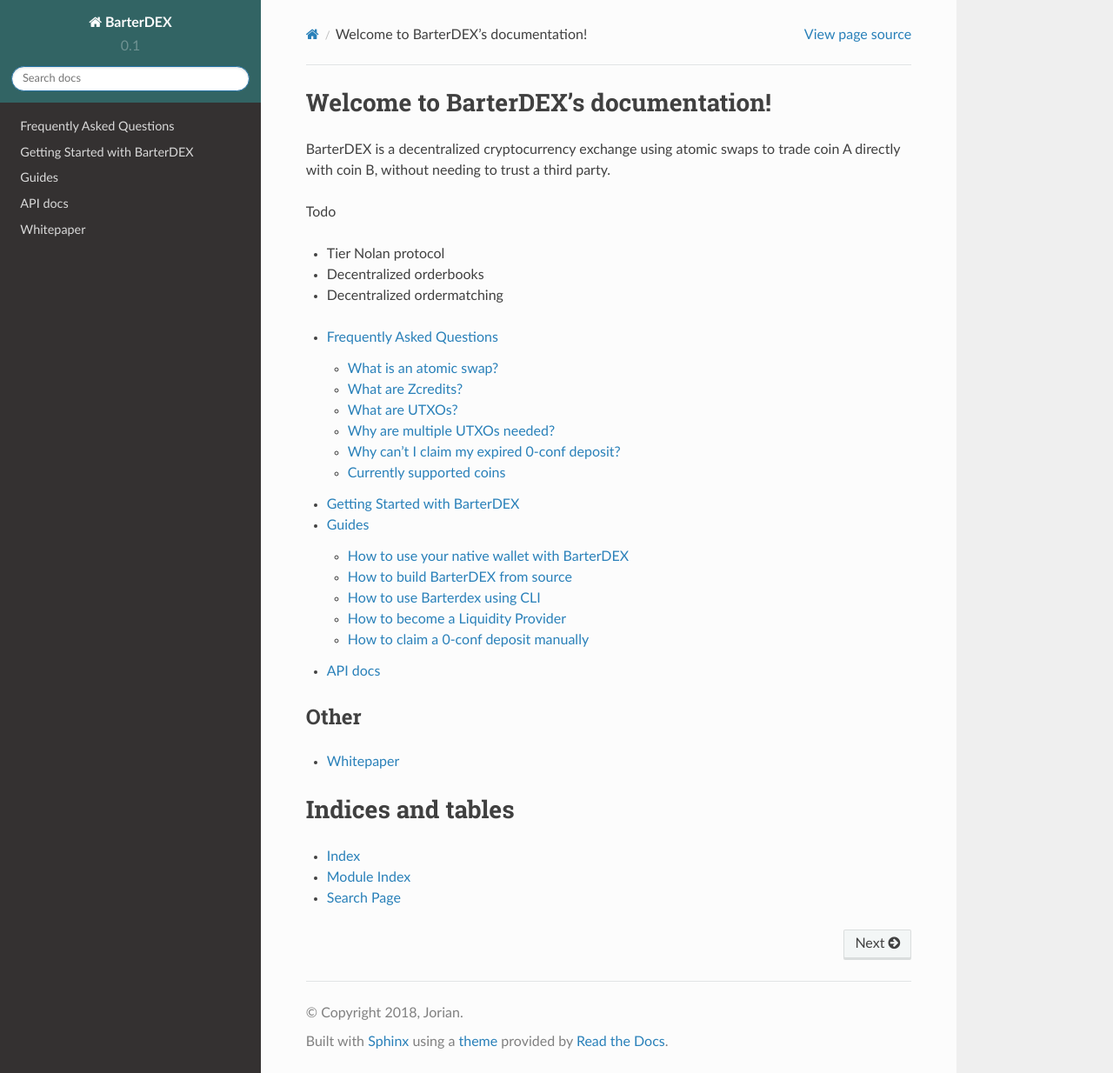
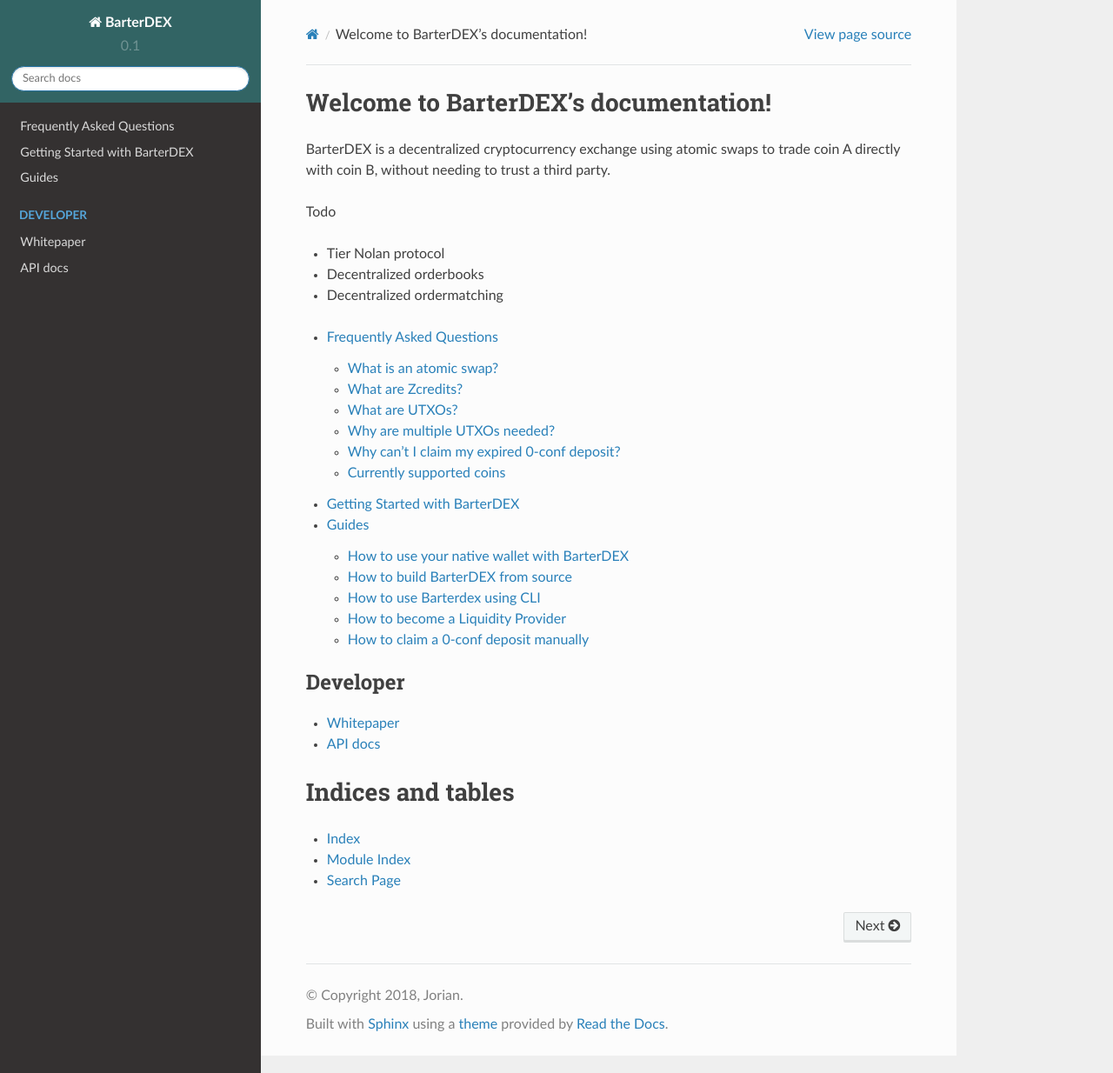
Before and after one commit to jorian/barterdexdocs, a Sphinx documentation site: the page built from docs/source/index.rst, in a window 1280 px wide and 1234 px high. Shown: the whole window at 87% size. Built offline with Sphinx 7.4.7 and the Read the Docs theme 2.0.0, drawn with Linux system fonts in a browser that asks for light colours.

Commit message:
several updates

```diff
--- a/docs/source/index.rst
+++ b/docs/source/index.rst
@@ -18,15 +18,13 @@
    faq
    getting_started
    guides
-   api
-
-Other
------
 
 .. toctree::
    :maxdepth: 1
+   :caption: Developer
 
    whitepaper
+   api
 
 Indices and tables
 ==================
```
